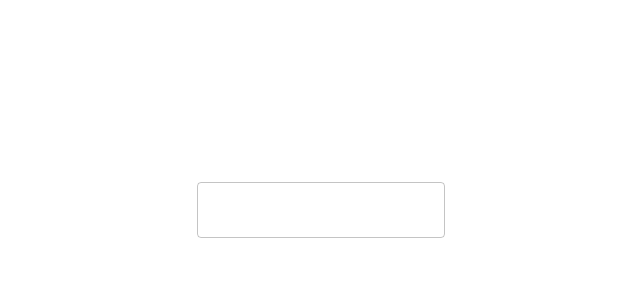
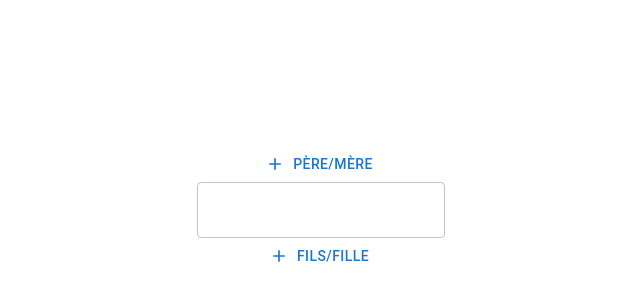
Before and after one commit to Doreapp/family-tree-builder, a React (Create React App) app: page / in a window 1280 px wide. Shown: the part 190-490 px from the top of the page, without its empty margins (319-959 px from the left). Built offline with nearby package versions, Linux system fonts and the light colour scheme.

Commit message:
:sparkles: Introduce buttons to add other persons

```diff
--- a/src/components/Tree.tsx
+++ b/src/components/Tree.tsx
@@ -1,4 +1,5 @@
-import { Stack, TextField } from "@mui/material";
+import AddIcon from "@mui/icons-material/Add";
+import { Button, Stack, TextField } from "@mui/material";
 import { Person } from "core/models";
 import { ChangeEvent, useCallback } from "react";
 
@@ -17,7 +18,13 @@ export default function Tree({ person, setPerson, ...other }: TreeProps) {
 
   return (
     <Stack {...other}>
-      <TextField value={person.name} onChange={handleNameChange} />
+      <Button startIcon={<AddIcon />}>père/mère</Button>
+      <TextField
+        sx={{ textAlign: "center" }}
+        value={person.name}
+        onChange={handleNameChange}
+      />
+      <Button startIcon={<AddIcon />}>fils/fille</Button>
     </Stack>
   );
 }
```
